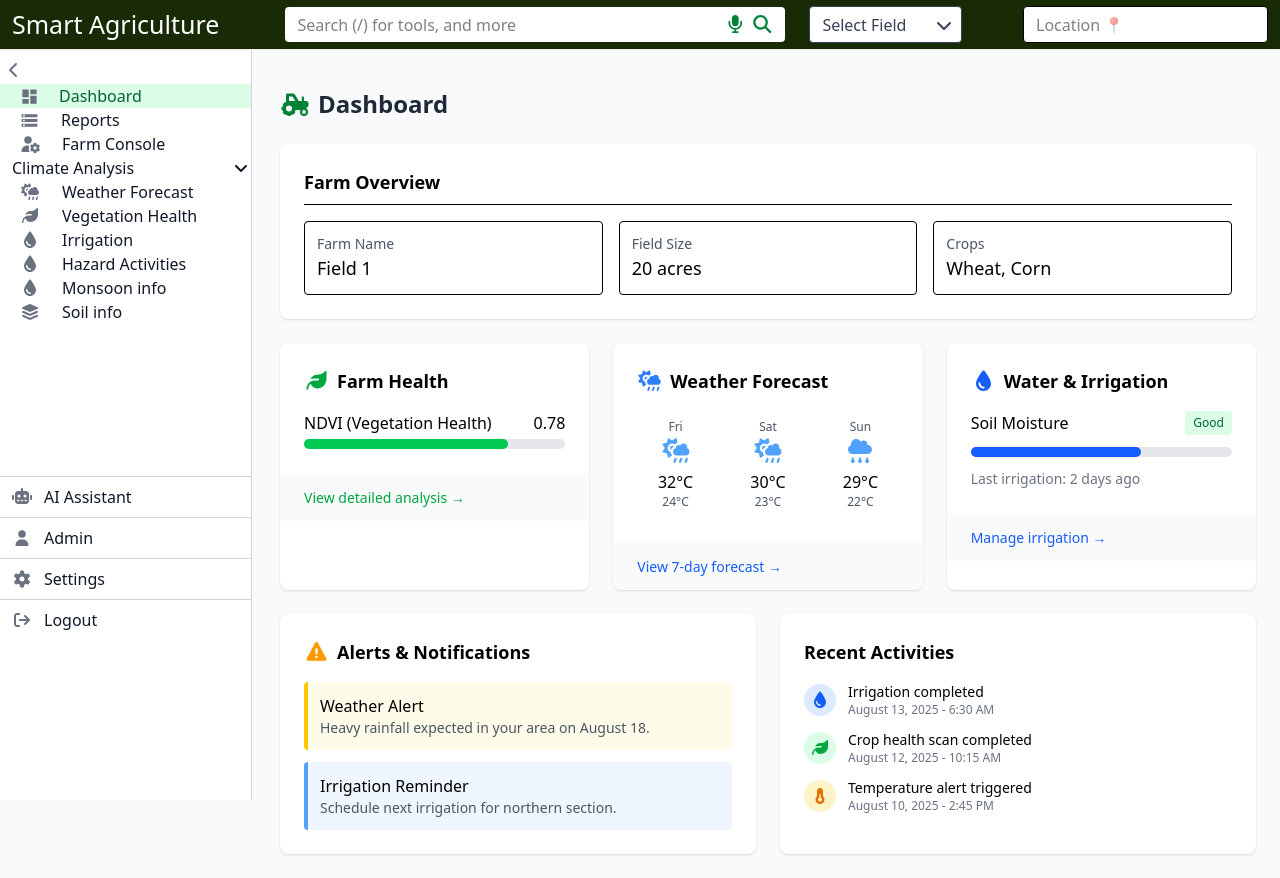
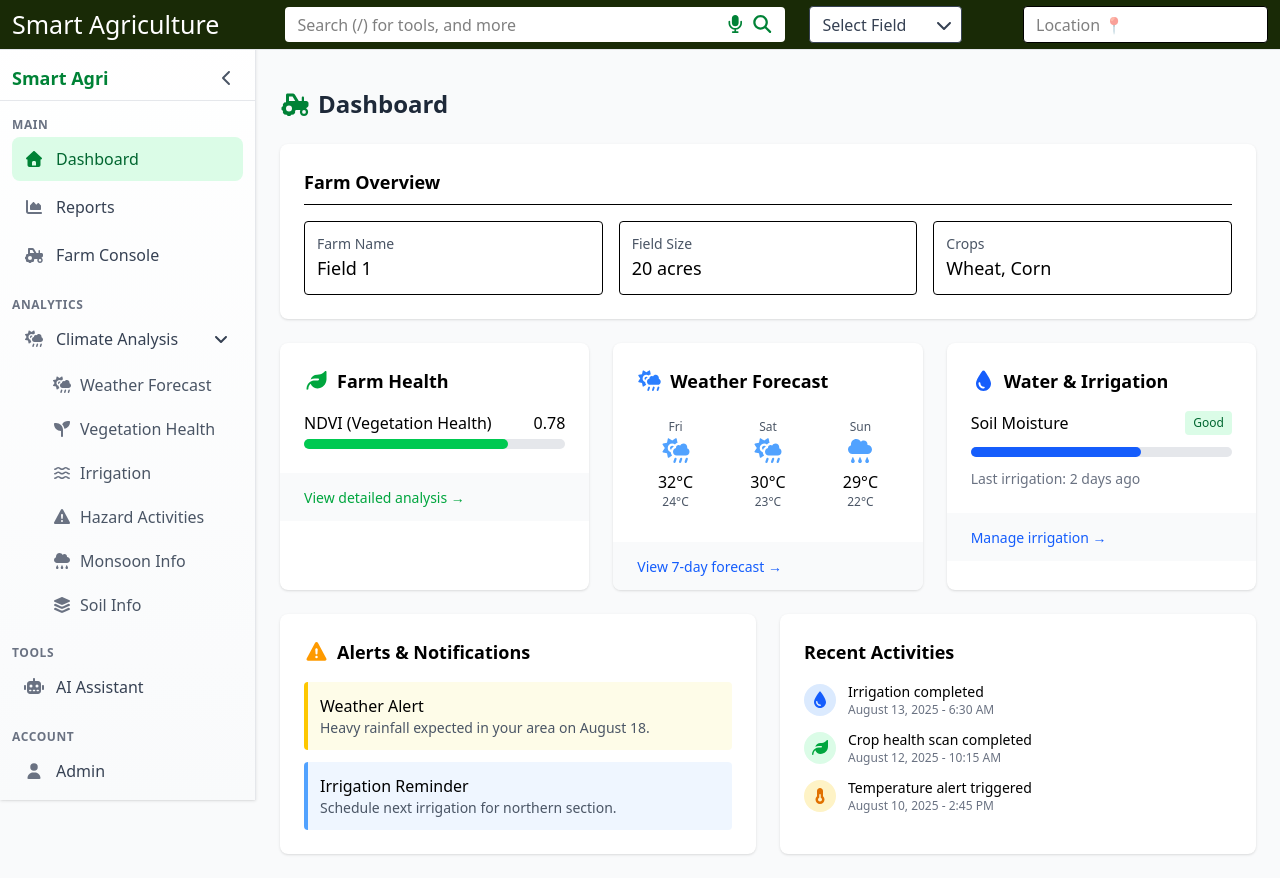
Before and after one commit to prof7turtle/SmartAgri, a React (Vite) app in the folder client/: page / in a window 1280 px wide. Built offline with nearby package versions, Linux system fonts and the light colour scheme.

Commit message:
updated sidebar

```diff
--- a/client/src/components/layout/Sidebar.jsx
+++ b/client/src/components/layout/Sidebar.jsx
@@ -68,225 +68,311 @@ const Sidebar = ({ isSidebarOpen, isCollapsed, toggleSidebar }) => {
   return (
     <aside
       id="sidebar"
-      className={`fixed top-0 left-0 z-40 h-screen pt-14 transition-all duration-300 ease-in-out bg-white border-r border-gray-300 ${
+      className={`fixed top-0 left-0 z-40 h-screen pt-14 transition-all duration-300 ease-in-out bg-gradient-to-b from-white to-gray-50 border-r border-gray-200 shadow-sm ${
         isSidebarOpen ? 'translate-x-0' : '-translate-x-full md:translate-x-0'
-      } ${isMobile ? 'w-72' : ''} ${!isMobile && isCollapsed ? 'md:w-15.5' : 'md:w-63'}` }
+      } ${isMobile ? 'w-72' : ''} ${!isMobile && isCollapsed ? 'md:w-20' : 'md:w-64'}` }
       aria-label="Sidebar"
     >
-      <div className="h-100% px-0 overflow-y-auto">
-        <div className="flex items-center justify-between py-0 px-0 h-7">
-          {/* Toggle button - only visible on desktop */}
+      <div className="h-full flex flex-col justify-between overflow-y-auto scrollbar-thin scrollbar-thumb-gray-300">
+        <div>
+          {/* Top section with logo & collapse button */}
+          <div className="flex items-center justify-between py-2 px-3 border-b border-gray-200">
+            {!isCollapsed && (
+              <div className="flex items-center space-x-2">
+                <span className="font-bold text-green-700 text-lg">Smart Agri</span>
+              </div>
+            )}
+
+            {/* Toggle button */}
             <button
               onClick={toggleSidebar}
               type="button"
-            className="hidden md:inline-flex items-center justify-center p-1 rounded-lg text-gray-500 hover:bg-gray-100"
+              className={`${isCollapsed ? 'mx-auto' : ''} inline-flex items-center justify-center p-1.5 rounded-lg text-gray-600 hover:bg-green-50 hover:text-green-700 transition-colors`}
               aria-expanded={!isCollapsed}
             >
-            <FontAwesomeIcon icon={isCollapsed ? faChevronRight : faChevronLeft} className="w-5 h-5" />
+              <FontAwesomeIcon icon={isCollapsed ? faChevronRight : faChevronLeft} className="w-4 h-4" />
               <span className="sr-only">Toggle sidebar</span>
             </button>
           </div>
 
-        {/* <div style={{marginTop: "16px", width: "100%"}} className="border-t border-gray-500"></div> */}
-
           {/* Navigation Links */}
-        <ul className="space-y-0">
+          <nav className="mt-2">
+            <div className={`px-3 py-2 ${!isCollapsed && 'mb-1'}`}>
+              {!isCollapsed && (
+                <h3 className="text-xs font-semibold text-gray-500 uppercase tracking-wider">
+                  Main
+                </h3>
+              )}
+              <ul className="mt-1 space-y-1">
                 <li>
                   <Link
                     to="/"
-              className={`flex items-center ${isCollapsed ? 'justify-center' : 'pl-5'} ${
-                isActive('/') ? 'bg-green-100 text-green-800' : 'text-gray-900 hover:bg-gray-100'
-              } group`}
+                    className={`flex items-center px-3 py-2.5 rounded-lg ${isCollapsed ? 'justify-center' : ''} ${
+                      isActive('/')
+                        ? 'bg-green-100 text-green-800 font-medium'
+                        : 'text-gray-700 hover:bg-gray-100'
+                    } group transition-colors duration-150`}
                   >
-              <div style={{fontSize: "19px"}} className="dashboard-icon text-gray-500 group-hover:text-gray-900"><MdDashboard /></div>
-
-              {!isCollapsed && <span className="flex-1 ml-5 whitespace-nowrap">Dashboard</span>}
+                    <FontAwesomeIcon
+                      icon={faHome}
+                      className={`w-5 h-5 ${isActive('/') ? 'text-green-700' : 'text-gray-500 group-hover:text-gray-900'}`}
+                    />
+                    {!isCollapsed && <span className="ml-3 whitespace-nowrap">Dashboard</span>}
                   </Link>
                 </li>
-
                 <li>
                   <Link
                     to="/reports"
-              className={`flex items-center ${isCollapsed ? 'justify-center' : 'pl-5'} ${
-                isActive('/reports') ? 'bg-green-100 text-green-800' : 'text-gray-900 hover:bg-gray-100'
-              } group`}
+                    className={`flex items-center px-3 py-2.5 rounded-lg ${isCollapsed ? 'justify-center' : ''} ${
+                      isActive('/reports')
+                        ? 'bg-green-100 text-green-800 font-medium'
+                        : 'text-gray-700 hover:bg-gray-100'
+                    } group transition-colors duration-150`}
                   >
-              <div style={{fontSize: "19px"}} className="report-icon mt-0 text-gray-500 group-hover:text-gray-900"><MdStorage /></div>
-
-              {!isCollapsed && <span className="flex-1 ml-5.5 whitespace-nowrap">Reports</span>}
+                    <FontAwesomeIcon
+                      icon={faChartArea}
+                      className={`w-5 h-5 ${isActive('/reports') ? 'text-green-700' : 'text-gray-500 group-hover:text-gray-900'}`}
+                    />
+                    {!isCollapsed && <span className="ml-3 whitespace-nowrap">Reports</span>}
                   </Link>
                 </li>
-
                 <li>
                   <Link
                     to="/farm-console"
-              className={`flex items-center ${isCollapsed ? 'justify-center' : 'pl-5'} ${
+                    className={`flex items-center px-3 py-2.5 rounded-lg ${isCollapsed ? 'justify-center' : ''} ${
                       isActive('/farm-console')
-                  ? 'bg-green-100 text-green-800'
-                  : 'text-gray-900 hover:bg-gray-100'
-              } group`}
+                        ? 'bg-green-100 text-green-800 font-medium'
+                        : 'text-gray-700 hover:bg-gray-100'
+                    } group transition-colors duration-150`}
                   >
-              <FontAwesomeIcon icon={faUserGear} className={`w-5 h-5 text-gray-500 transition ${isActive('/farm-console') ? 'text-green-700' : 'group-hover:text-gray-900'}`} />
-              {!isCollapsed && <span className="flex-1 ml-5.5 whitespace-nowrap">Farm Console</span>}
+                    <FontAwesomeIcon
+                      icon={faTractor}
+                      className={`w-5 h-5 ${isActive('/farm-console') ? 'text-green-700' : 'text-gray-500 group-hover:text-gray-900'}`}
+                    />
+                    {!isCollapsed && <span className="ml-3 whitespace-nowrap">Farm Console</span>}
                   </Link>
                 </li>
+              </ul>
+            </div>
 
             {/* Analytics Section */}
+            <div className={`px-3 py-2 ${!isCollapsed && 'mb-1'}`}>
+              {!isCollapsed && (
+                <h3 className="text-xs font-semibold text-gray-500 uppercase tracking-wider">
+                  Analytics
+                </h3>
+              )}
+              <ul className="mt-1">
                 <li>
                   <button
                     type="button"
-              className={`flex items-center w-full text-base transition duration-75 group ${
+                    className={`flex items-center w-full px-3 py-2.5 rounded-lg text-left text-gray-700 ${
                       isCollapsed ? 'justify-center' : ''
-              } text-gray-900 hover:bg-gray-100`}
+                    } hover:bg-gray-100 transition-colors duration-150`}
                     onClick={() => toggleMenu('analytics')}
                   >
+                    <FontAwesomeIcon
+                      icon={faCloudSunRain}
+                      className="w-5 h-5 text-gray-500 group-hover:text-gray-900"
+                    />
                     {!isCollapsed && (
                       <>
-                  <span style={{fontWeight: "500"}} className="flex-1 ml-3 text-left whitespace-nowrap">Climate Analysis</span>
+                        <span className="ml-3 mr-auto font-medium">Climate Analysis</span>
                         <FontAwesomeIcon
                           icon={expandedMenus.analytics ? faAngleDown : faAngleRight}
+                          className="w-4 h-4"
                         />
                       </>
                     )}
                   </button>
 
-            {expandedMenus.analytics && (
-              <ul className="py-0 space-y-0">
+                  {expandedMenus.analytics && !isCollapsed && (
+                    <ul className="mt-1 pl-7 space-y-1">
                       <li>
                         <Link
                           to="/climate"
-                    className={`flex items-center ${isCollapsed ? 'justify-center' : 'pl-5'} w-full text-base transition duration-75 ${
-                      isActive('/climate') ? 'bg-green-100 text-green-800' : 'text-gray-900 hover:bg-gray-100'
-                    } group`}
+                          className={`flex items-center px-3 py-2 rounded-md ${
+                            isActive('/climate')
+                              ? 'bg-green-50 text-green-800'
+                              : 'text-gray-600 hover:text-gray-900 hover:bg-gray-50'
+                          } transition-colors duration-150`}
                         >
                           <FontAwesomeIcon
                             icon={faCloudSunRain}
-                      className={`w-5 h-5 ${isActive('/climate') ? 'text-green-700' : 'text-gray-500 group-hover:text-gray-900'}`}
+                            className={`w-4 h-4 mr-2 ${isActive('/climate') ? 'text-green-700' : 'text-gray-500'}`}
                           />
-                    {!isCollapsed && <span className="ml-5.5">Weather Forecast</span>}
+                          <span>Weather Forecast</span>
                         </Link>
                       </li>
                       <li>
                         <Link
                           to="/vegetation"
-                    className={`flex items-center ${isCollapsed ? 'justify-center' : 'pl-5'} w-full text-base transition duration-75 ${
-                      isActive('/vegetation') ? 'bg-green-100 text-green-800' : 'text-gray-900 hover:bg-gray-100'
-                    } group`}
+                          className={`flex items-center px-3 py-2 rounded-md ${
+                            isActive('/vegetation')
+                              ? 'bg-green-50 text-green-800'
+                              : 'text-gray-600 hover:text-gray-900 hover:bg-gray-50'
+                          } transition-colors duration-150`}
                         >
                           <FontAwesomeIcon
-                      icon={faLeaf}
-                      className={`w-5 h-5 ${isActive('/vegetation') ? 'text-green-700' : 'text-gray-500 group-hover:text-gray-900'}`}
+                            icon={faSeedling}
+                            className={`w-4 h-4 mr-2 ${isActive('/vegetation') ? 'text-green-700' : 'text-gray-500'}`}
                           />
-                    {!isCollapsed && <span className="ml-5.5">Vegetation Health</span>}
+                          <span>Vegetation Health</span>
                         </Link>
                       </li>
                       <li>
                         <Link
                           to="/water"
-                    className={`flex items-center ${isCollapsed ? 'justify-center' : 'pl-5'} w-full text-base transition duration-75 ${
-                      isActive('/water') ? 'bg-green-100 text-green-800' : 'text-gray-900 hover:bg-gray-100'
-                    } group`}
+                          className={`flex items-center px-3 py-2 rounded-md ${
+                            isActive('/water')
+                              ? 'bg-green-50 text-green-800'
+                              : 'text-gray-600 hover:text-gray-900 hover:bg-gray-50'
+                          } transition-colors duration-150`}
                         >
                           <FontAwesomeIcon
-                      icon={faDroplet}
-                      className={`w-5 h-5 ${isActive('/water') ? 'text-green-700' : 'text-gray-500 group-hover:text-gray-900'}`}
+                            icon={faWater}
+                            className={`w-4 h-4 mr-2 ${isActive('/water') ? 'text-green-700' : 'text-gray-500'}`}
                           />
-                    {!isCollapsed && <span className="ml-5.5">Irrigation</span>}
+                          <span>Irrigation</span>
                         </Link>
                       </li>
                       <li>
                         <Link
-                    to="/water"
-                    className={`flex items-center ${isCollapsed ? 'justify-center' : 'pl-5'} w-full text-base transition duration-75 ${
-                      isActive('/water') ? 'bg-green-100 text-green-800' : 'text-gray-900 hover:bg-gray-100'
-                    } group`}
+                          to="/hazards"
+                          className={`flex items-center px-3 py-2 rounded-md ${
+                            isActive('/hazards')
+                              ? 'bg-green-50 text-green-800'
+                              : 'text-gray-600 hover:text-gray-900 hover:bg-gray-50'
+                          } transition-colors duration-150`}
                         >
                           <FontAwesomeIcon
-                      icon={faDroplet}
-                      className={`w-5 h-5 ${isActive('/water') ? 'text-green-700' : 'text-gray-500 group-hover:text-gray-900'}`}
+                            icon={faWarning}
+                            className={`w-4 h-4 mr-2 ${isActive('/hazards') ? 'text-green-700' : 'text-gray-500'}`}
                           />
-                    {!isCollapsed && <span className="ml-5.5">Hazard Activities</span>}
+                          <span>Hazard Activities</span>
                         </Link>
                       </li>
                       <li>
                         <Link
-                    to="/water"
-                    className={`flex items-center ${isCollapsed ? 'justify-center' : 'pl-5'} w-full text-base transition duration-75 ${
-                      isActive('/water') ? 'bg-green-100 text-green-800' : 'text-gray-900 hover:bg-gray-100'
-                    } group`}
+                          to="/monsoon"
+                          className={`flex items-center px-3 py-2 rounded-md ${
+                            isActive('/monsoon')
+                              ? 'bg-green-50 text-green-800'
+                              : 'text-gray-600 hover:text-gray-900 hover:bg-gray-50'
+                          } transition-colors duration-150`}
                         >
                           <FontAwesomeIcon
-                      icon={faDroplet}
-                      className={`w-5 h-5 ${isActive('/water') ? 'text-green-700' : 'text-gray-500 group-hover:text-gray-900'}`}
+                            icon={faCloudRain}
+                            className={`w-4 h-4 mr-2 ${isActive('/monsoon') ? 'text-green-700' : 'text-gray-500'}`}
                           />
-                    {!isCollapsed && <span className="ml-5.5">Monsoon info</span>}
+                          <span>Monsoon Info</span>
                         </Link>
                       </li>
                       <li>
                         <Link
                           to="/soil"
-                    className={`flex items-center ${isCollapsed ? 'justify-center' : 'pl-5'} w-full text-base transition duration-75 ${
-                      isActive('/soil') ? 'bg-green-100 text-green-800' : 'text-gray-900 hover:bg-gray-100'
-                    } group`}
+                          className={`flex items-center px-3 py-2 rounded-md ${
+                            isActive('/soil')
+                              ? 'bg-green-50 text-green-800'
+                              : 'text-gray-600 hover:text-gray-900 hover:bg-gray-50'
+                          } transition-colors duration-150`}
                         >
                           <FontAwesomeIcon
                             icon={faLayerGroup}
-                        className={`w-5 h-5 ${isActive('/soil') ? 'text-green-700' : 'text-gray-500 group-hover:text-gray-900'}`}
+                            className={`w-4 h-4 mr-2 ${isActive('/soil') ? 'text-green-700' : 'text-gray-500'}`}
                           />
-
-                    {!isCollapsed && <span className="ml-5.5">Soil info</span>}
+                          <span>Soil Info</span>
                         </Link>
                       </li>
                     </ul>
                   )}
                 </li>
+              </ul>
+            </div>
 
-        </ul>
-
-        <div style={{display: "flex", flexDirection: "column"}} className="sidebar-bttom mt-38">
-
-          <div className="border-t border-gray-300 pt-2 pb-2">
+            {/* AI Assistant */}
+            <div className={`px-3 py-2 ${!isCollapsed && 'mb-1'}`}>
+              {!isCollapsed && (
+                <h3 className="text-xs font-semibold text-gray-500 uppercase tracking-wider">
+                  Tools
+                </h3>
+              )}
+              <ul className="mt-1 space-y-1">
+                <li>
                   <Link
                     to="/ai-assistant"
-              className={`flex items-center px-3 ${isCollapsed ? 'justify-center' : ''} ${
+                    className={`flex items-center px-3 py-2.5 rounded-lg ${isCollapsed ? 'justify-center' : ''} ${
                       isActive('/ai-assistant')
-                  ? 'bg-green-100 text-green-800'
-                  : 'text-gray-900 hover:bg-gray-100'
-              } group`}
+                        ? 'bg-blue-100 text-blue-800 font-medium'
+                        : 'text-gray-700 hover:bg-gray-100'
+                    } group transition-colors duration-150`}
                   >
-              <FontAwesomeIcon icon={faRobot} className={`w-5 h-5 text-gray-500 transition ${isActive('/ai-assistant') ? 'text-gray-900' : 'group-hover:text-gray-900'}`} />
+                    <FontAwesomeIcon
+                      icon={faRobot}
+                      className={`w-5 h-5 ${isActive('/ai-assistant') ? 'text-blue-600' : 'text-gray-500 group-hover:text-gray-900'}`}
+                    />
                     {!isCollapsed && <span className="ml-3 whitespace-nowrap">AI Assistant</span>}
                   </Link>
+                </li>
+              </ul>
+            </div>
+          </nav>
         </div>
 
-          <div className="border-t border-gray-300 pt-2 pb-2">
+        {/* Bottom Section */}
+        <div className="mt-auto">
+          <div className="px-3 py-2">
+            {!isCollapsed && (
+              <h3 className="text-xs font-semibold text-gray-500 uppercase tracking-wider mb-1">
+                Account
+              </h3>
+            )}
+            <ul className="space-y-1">
+              <li>
                 <Link
                   to="/profile"
-              className={`flex items-center px-3 ${isCollapsed ? 'justify-center' : ''} text-gray-900 hover:bg-gray-50 hover:text-gray-900 group transition-colors`}
+                  className={`flex items-center px-3 py-2.5 rounded-lg ${isCollapsed ? 'justify-center' : ''} ${
+                    isActive('/profile')
+                      ? 'bg-gray-100 text-gray-800'
+                      : 'text-gray-700 hover:bg-gray-100'
+                  } group transition-colors duration-150`}
                 >
-              <FontAwesomeIcon icon={faUser} className="w-5 h-5 text-gray-500 transition group-hover:text-gray-900" />
-              {!isCollapsed && <span className="ml-3">Admin</span>}
-              {/* <div className="text-xs text-gray-500">admin@example.com</div> */}
+                  <FontAwesomeIcon
+                    icon={faUser}
+                    className={`w-5 h-5 ${isActive('/profile') ? 'text-gray-700' : 'text-gray-500'} group-hover:text-gray-700`}
+                  />
+                  {!isCollapsed && <span className="ml-3 whitespace-nowrap">Admin</span>}
                 </Link>
-          </div>
-          <div className="border-t border-gray-300 pt-2 pb-2">
+              </li>
+              <li>
                 <Link
-              to="/profile"
-              className={`flex items-center px-3 ${isCollapsed ? 'justify-center' : ''} text-gray-900 hover:bg-gray-50 hover:text-gray-900 group transition-colors`}
+                  to="/settings"
+                  className={`flex items-center px-3 py-2.5 rounded-lg ${isCollapsed ? 'justify-center' : ''} ${
+                    isActive('/settings')
+                      ? 'bg-gray-100 text-gray-800'
+                      : 'text-gray-700 hover:bg-gray-100'
+                  } group transition-colors duration-150`}
                 >
-              <FontAwesomeIcon icon={faCog} className="w-5 h-5 text-gray-500 transition group-hover:text-gray-900" />
-              {!isCollapsed && <span className="ml-3">Settings</span>}
+                  <FontAwesomeIcon
+                    icon={faCog}
+                    className={`w-5 h-5 ${isActive('/settings') ? 'text-gray-700' : 'text-gray-500'} group-hover:text-gray-700`}
+                  />
+                  {!isCollapsed && <span className="ml-3 whitespace-nowrap">Settings</span>}
                 </Link>
-          </div>
-
-          <div className="border-t border-gray-300 pt-2 pb-2">
+              </li>
+              <li>
                 <Link
                   to="/logout"
-              className={`flex items-center px-3 ${isCollapsed ? 'justify-center' : ''} text-gray-900 hover:bg-red-50 hover:text-red-700 group transition-colors`}
+                  className="flex items-center px-3 py-2.5 rounded-lg text-gray-700 hover:bg-red-50 hover:text-red-700 transition-colors duration-150"
                 >
-              <FontAwesomeIcon icon={faArrowRightFromBracket} className="w-5 h-5 text-gray-500 transition group-hover:text-red-900"></FontAwesomeIcon>
-              {!isCollapsed && <span className="ml-3">Logout</span>}
+                  <FontAwesomeIcon
+                    icon={faArrowRightFromBracket}
+                    className={`w-5 h-5 ${isCollapsed ? 'mx-auto' : 'text-gray-500'} group-hover:text-red-600`}
+                  />
+                  {!isCollapsed && <span className="ml-3 whitespace-nowrap">Logout</span>}
                 </Link>
+              </li>
+            </ul>
           </div>
         </div>
       </div>
```
Lines whose indentation alone changed are shown as unchanged.
